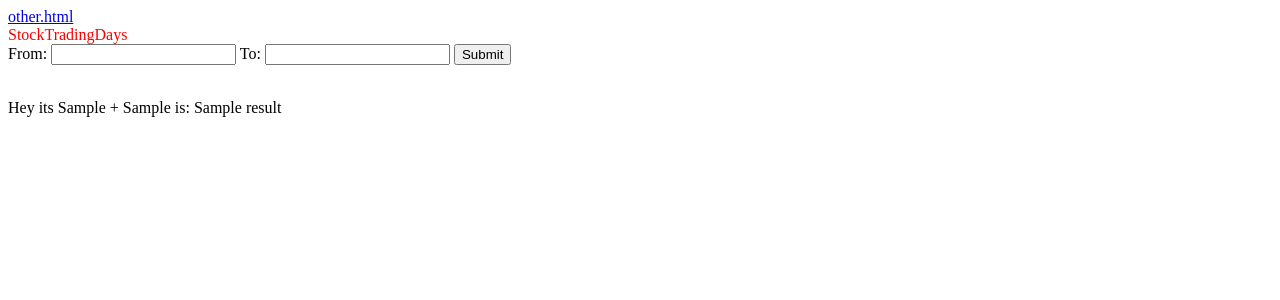
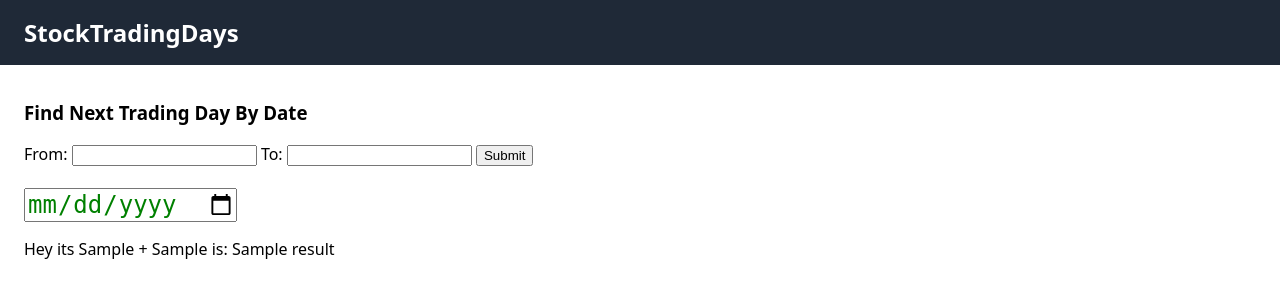
Before and after one commit to kztok/stocktradingdays, a Flask app: template templates/index.html in a window 1280 px wide. Shown: the top 300 px of the page. Run offline with Flask 2, Linux system fonts and the light colour scheme; the template is opened without the code that fills it: most values are stand-ins (such as "Sample title", 1, 10 or a date in 2020).

Commit message:
implement date input

```diff
--- a/main.py
+++ b/main.py
@@ -34,9 +34,9 @@ def result():
         result=result
     )
 
-@app.route('/other')
-def other():
-    return render_template('other.html')
+@app.route('/about')
+def about():
+    return render_template('about.html')
 
 if __name__ == '__main__':
     app.debug = True
--- a/static/styles.css
+++ b/static/styles.css
@@ -1,7 +1,34 @@
-.header {
-    color: red;
+a {
+    text-decoration: none;
 }
 
-.other {
+body {
+    font-family: system-ui, -apple-system, BlinkMacSystemFont, 'Segoe UI', Roboto, Oxygen, Ubuntu, Cantarell, 'Open Sans', 'Helvetica Neue', sans-serif;
+    margin: 0;
+    display: flex;
+    flex-direction: column;
+}
+
+.header {
+    background-color: #1f2937;
+    font-size: 24px;
+    font-weight: 700;
+    padding: 16px 24px;
+}
+
+.header a {
+    color: white;
+}
+
+.main {
+    padding: 16px 24px;
+}
+
+input.date{
+    color: green;
+    font-size: 24px;
+}
+
+.about {
     color: blue;
 }
--- a/templates/other.html
+++ b/templates/about.html
@@ -8,6 +8,6 @@
 
 <body>
     <a href="{{url_for('index')}}">index.html</a>
-    <div class="other">Other</div>
+    <div class="about">About</div>
 </body>
 </html>
--- a/templates/index.html
+++ b/templates/index.html
@@ -8,10 +8,13 @@
 
 <body>
 
-    <a href="{{url_for('other')}}">other.html</a>
+    <div class="header">
+        <a href="{{url_for('index')}}">StockTradingDays</a>
+    </div>
 
-    <div class="header">StockTradingDays</div>
-
+    <div class="main">
+        <div class="one">
+            <h3>Find Next Trading Day By Date</h3>
             <form method="post" action="{{url_for('result')}}" id="date_entry">
                 <label for="Start">From:</label>
                 <input type="text" name="Start" id="Start">
@@ -20,6 +23,10 @@
                 <input type="submit" value="Submit"/>
             </form>
             <br/>
+            <input class="date" type="date" >
+            <br/>
             <p>Hey its {{input1}} + {{input2}} is: {{result}}</p>
+        </div>
+    </div>
 </body>
 </html>
```
Lines whose indentation alone changed are shown as unchanged.
